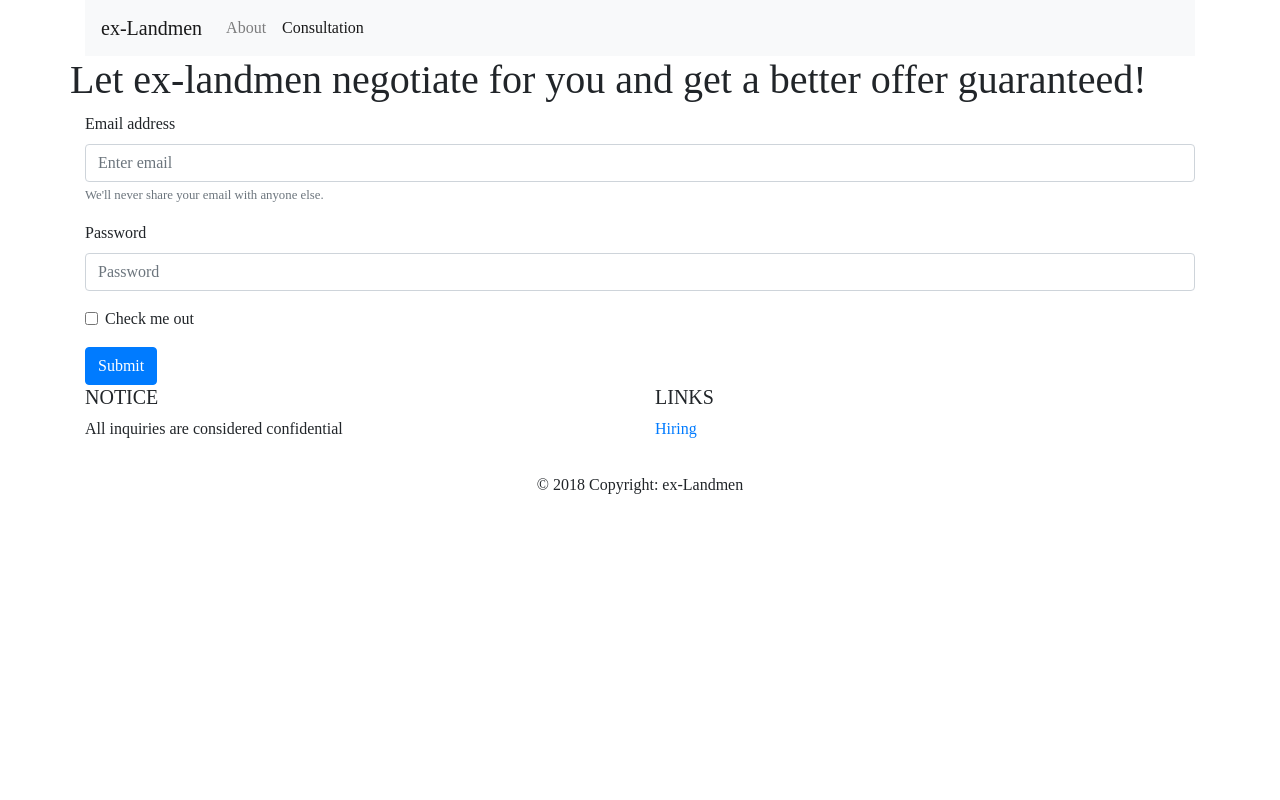
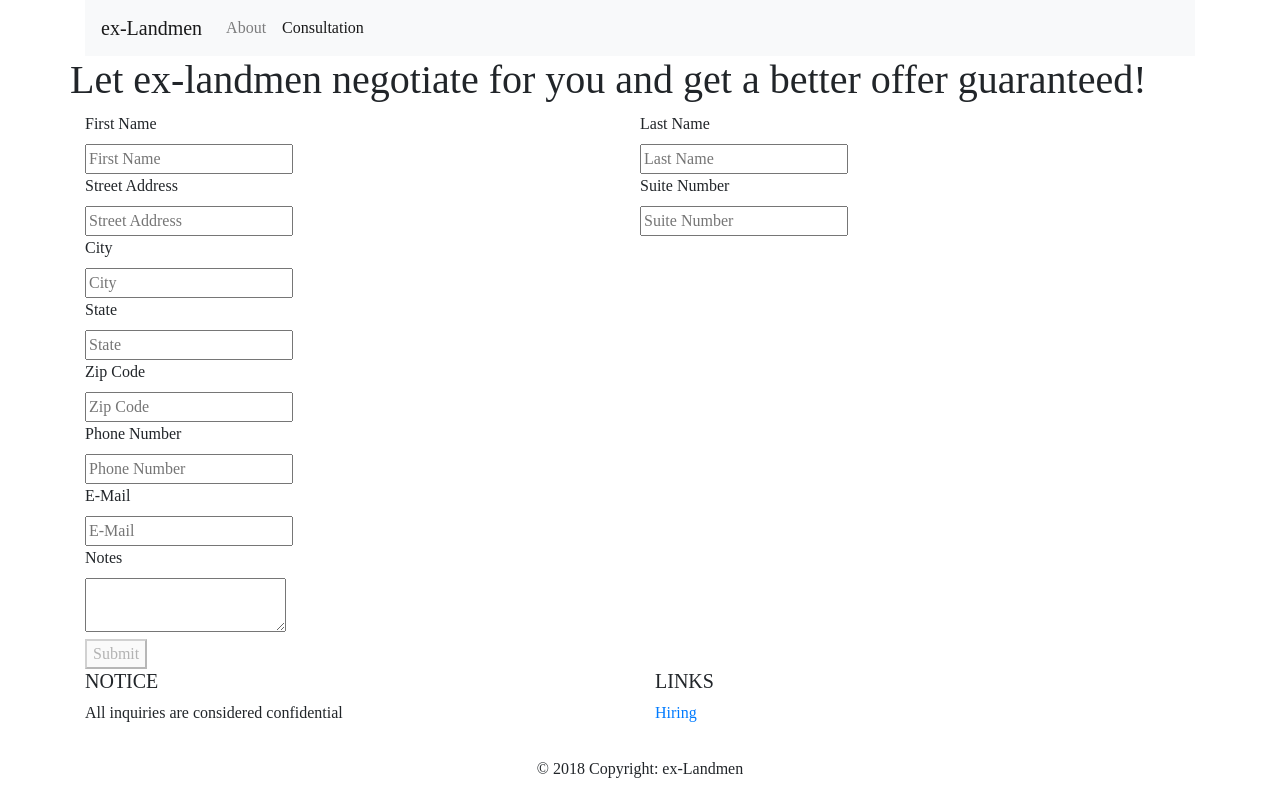
Before and after one commit to rbirchtree/landman-negotiate-front-end, a React (Create React App) app: page /consultation in a window 1280 px wide. Built offline with nearby package versions, Linux system fonts and the light colour scheme; a web font is replaced by a local one.

Commit message:
added some styling for input form

```diff
--- a/src/components/Consultation.js
+++ b/src/components/Consultation.js
@@ -1,25 +1,124 @@
 import React from 'react';
 import {Field, reduxForm} from 'redux-form';
 
-const Consultation = () => {
+const Consultation = (props) => {
+	const {handleSubmit,pristine,reset,submitting} = props;
 	return (
-		<form>
-		  <div className="form-group">
-		    <label htmlFor="exampleInputEmail1">Email address</label>
-		    <input type="email" className="form-control" id="exampleInputEmail1" placeholder="Enter email"/>
-		    <small id="emailHelp" className="form-text text-muted">We'll never share your email with anyone else.</small>
+		<form onSubmit={handleSubmit}>
+		 <div className="row">
+		 <div className="col-md-6">
+		  <label>First Name</label>
+		  <div>
+		   <Field
+		    name="firstName"
+		    component="input"
+		    type="text"
+		    placeholder="First Name"
+		    />
 		  </div>
-		  <div className="form-group">
-		    <label htmlFor="exampleInputPassword1">Password</label>
-		    <input type="password" className="form-control" id="exampleInputPassword1" placeholder="Password"/>
+		 </div>
+		 <div>
+		  <label>Last Name</label>
+		  <div>
+		   <Field
+		    name="lastName"
+		    component="input"
+		    type="text"
+		    placeholder="Last Name"
+		    />
 		  </div>
-		  <div className="form-group form-check">
-		    <input type="checkbox" className="form-check-input" id="exampleCheck1"/>
-		    <label className="form-check-label" htmlFor="exampleCheck1">Check me out</label>
+		 </div>
+		 </div>
+		 <div className="row">
+		 <div className="col-md-6">
+		  <label>Street Address</label>
+		  <div>
+		   <Field
+		    name="streetAddress"
+		    component="input"
+		    type="text"
+		    placeholder="Street Address"
+		    />
 		  </div>
-		  <button type="submit" className="btn btn-primary">Submit</button>
+		 </div>
+		 <div>
+		  <label>Suite Number</label>
+		  <div>
+		   <Field
+		    name="suiteNumber"
+		    component="input"
+		    type="text"
+		    placeholder="Suite Number"
+		    />
+		  </div>
+		 </div>
+		 </div>
+		 <div>
+		  <label>City</label>
+		  <div>
+		   <Field
+		    name="city"
+		    component="input"
+		    type="text"
+		    placeholder="City"
+		    />
+		  </div>
+		 </div>
+		 <div>
+		  <label>State</label>
+		  <div>
+		   <Field
+		    name="state"
+		    component="input"
+		    type="text"
+		    placeholder="State"
+		    />
+		  </div>
+		 </div>
+		 <div>
+		  <label>Zip Code</label>
+		  <div>
+		   <Field
+		    name="zipCode"
+		    component="input"
+		    type="number"
+		    placeholder="Zip Code"
+		    />
+		  </div>
+		 </div>
+		 <div>
+		  <label>Phone Number</label>
+		  <div>
+		   <Field
+		    name="phoneNumber"
+		    component="input"
+		    type="text"
+		    placeholder="Phone Number"
+		    />
+		  </div>
+		 </div>
+		 <div>
+		  <label>E-Mail</label>
+		  <div>
+		   <Field
+		    name="email"
+		    component="input"
+		    type="text"
+		    placeholder="E-Mail"
+		    />
+		  </div>
+		 </div>
+		 <div>
+		 <label>Notes</label>
+		 <div>
+		 	<Field name="notes" component="textarea"/>
+		 </div>
+		 </div>
+		 <button type="submit" disabled={pristine || submitting}>
+		 	Submit
+		 </button>
 		</form>
 		)
 };
 
-export default Consultation;
+export default reduxForm({form: 'consultation'})(Consultation);
```
